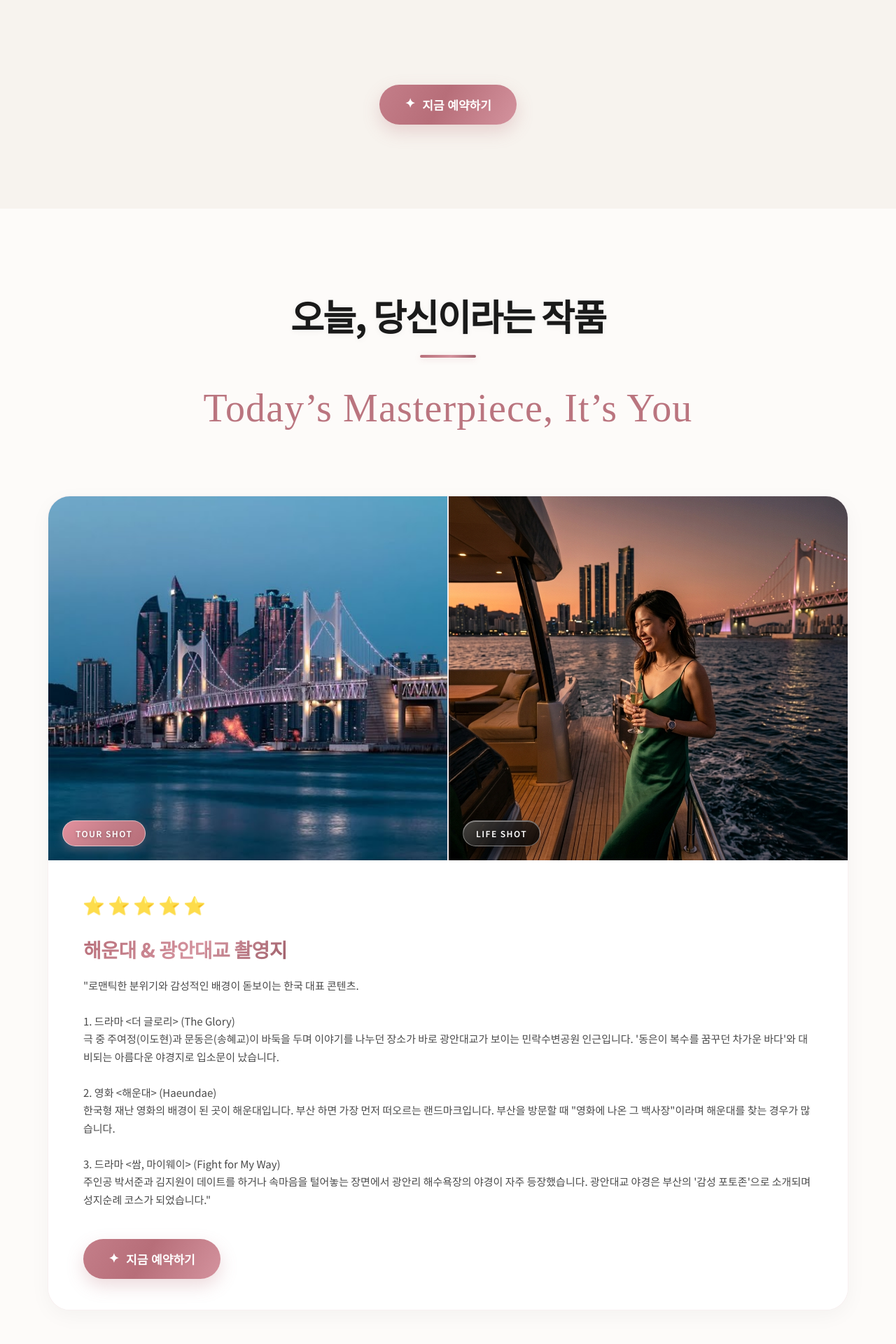
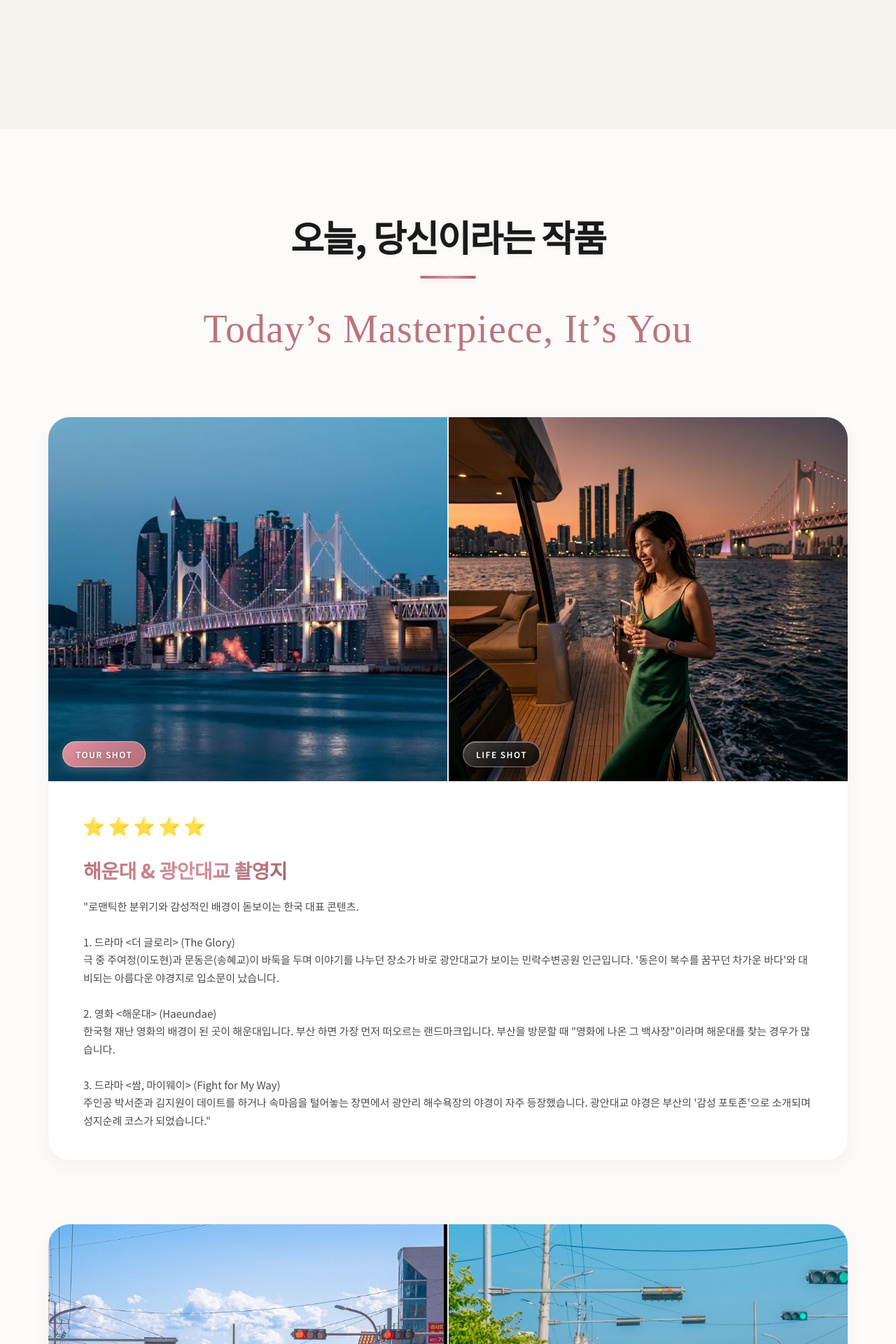
Before and after one commit to starstation2035/my-landing-page, a React (Vite) app: page / in a window 1280 px wide. Shown: the part 4940-6860 px from the top of the page at 70% size. Built offline with nearby package versions, Linux system fonts and the light colour scheme; a web font is replaced by a local one.

Commit message:
refactor: remove inline body CTA buttons and clean up styles, keeping floating bar

```diff
--- a/src/App.tsx
+++ b/src/App.tsx
@@ -41,8 +41,8 @@ function App() {
         <HeroSection onCtaClick={handleOpenModal} />
         <PainPointsSection />
         <SolutionsSection />
-        <ProductInfoSection onCtaClick={handleOpenModal} />
-        <GallerySection onCtaClick={handleOpenModal} />
+        <ProductInfoSection />
+        <GallerySection />
       </main>
       <Footer />
       <StickyCta onClick={handleOpenModal} />
--- a/src/components/GallerySection.css
+++ b/src/components/GallerySection.css
@@ -159,18 +159,6 @@
   white-space: pre-line;
 }
 
-.comparison-cta {
-  margin-top: 28px;
-  display: flex;
-  justify-content: flex-start;
-}
-
-@media (max-width: 768px) {
-  .comparison-cta {
-    justify-content: center;
-  }
-}
-
 /* ===== Responsive ===== */
 @media (max-width: 768px) {
   .gallery-comparison-grid {
--- a/src/components/GallerySection.tsx
+++ b/src/components/GallerySection.tsx
@@ -9,11 +9,7 @@ interface GalleryItem {
   review: string;
 }
 
-interface GalleryProps {
-  onCtaClick: () => void;
-}
-
-const GallerySection: FC<GalleryProps> = ({ onCtaClick }) => {
+const GallerySection: FC = () => {
   const galleryItems: GalleryItem[] = [
     {
       id: 1,
@@ -73,11 +69,6 @@ const GallerySection: FC<GalleryProps> = ({ onCtaClick }) => {
                 <StarRating />
                 <h4 className="drama-name">{item.dramaTitle}</h4>
                 <p className="review-text">"{item.review}"</p>
-                <div className="comparison-cta">
-                  <button type="button" className="btn-luxury" onClick={onCtaClick}>
-                    지금 예약하기
-                  </button>
-                </div>
               </div>
             </div>
           ))}
--- a/src/components/ProductInfoSection.css
+++ b/src/components/ProductInfoSection.css
@@ -173,12 +173,6 @@
   font-weight: 700;
 }
 
-.itinerary-cta {
-  display: flex;
-  justify-content: center;
-  margin-top: 56px;
-}
-
 /* Mobile */
 @media (max-width: 768px) {
   .product-info-section {
--- a/src/components/ProductInfoSection.tsx
+++ b/src/components/ProductInfoSection.tsx
@@ -1,11 +1,7 @@
 import type { FC } from 'react';
 import './ProductInfoSection.css';
 
-interface ProductInfoProps {
-  onCtaClick: () => void;
-}
-
-const ProductInfoSection: FC<ProductInfoProps> = ({ onCtaClick }) => {
+const ProductInfoSection: FC = () => {
   const summaryInfos = [
     { id: 1, label: '투어 일정', value: '15:00 ~ 21:00 (약 6시간)', isPrice: false },
     { id: 2, label: '방문 장소', value: '해운대 / 청사포 / 광안리', isPrice: false },
@@ -85,12 +81,6 @@ const ProductInfoSection: FC<ProductInfoProps> = ({ onCtaClick }) => {
             </div>
           ))}
         </div>
-
-        <div className="itinerary-cta">
-          <button type="button" className="btn-luxury" onClick={onCtaClick}>
-            지금 예약하기
-          </button>
-        </div>
       </div>
     </section>
   );
```
